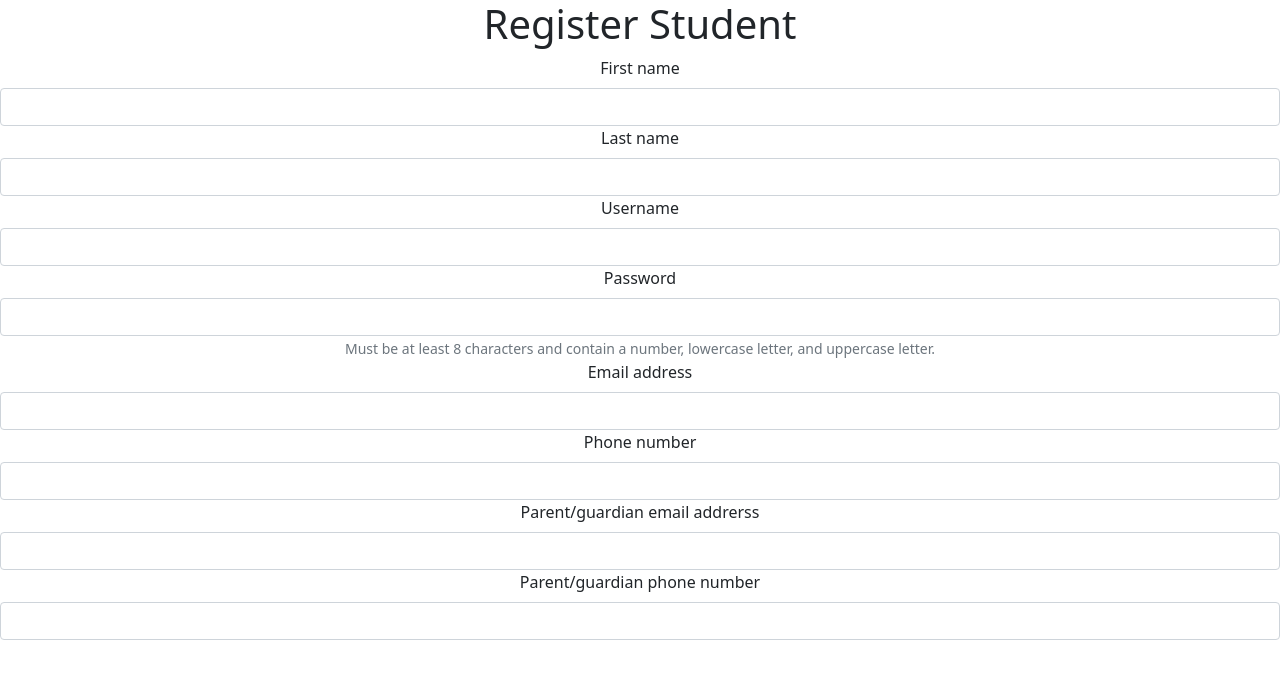
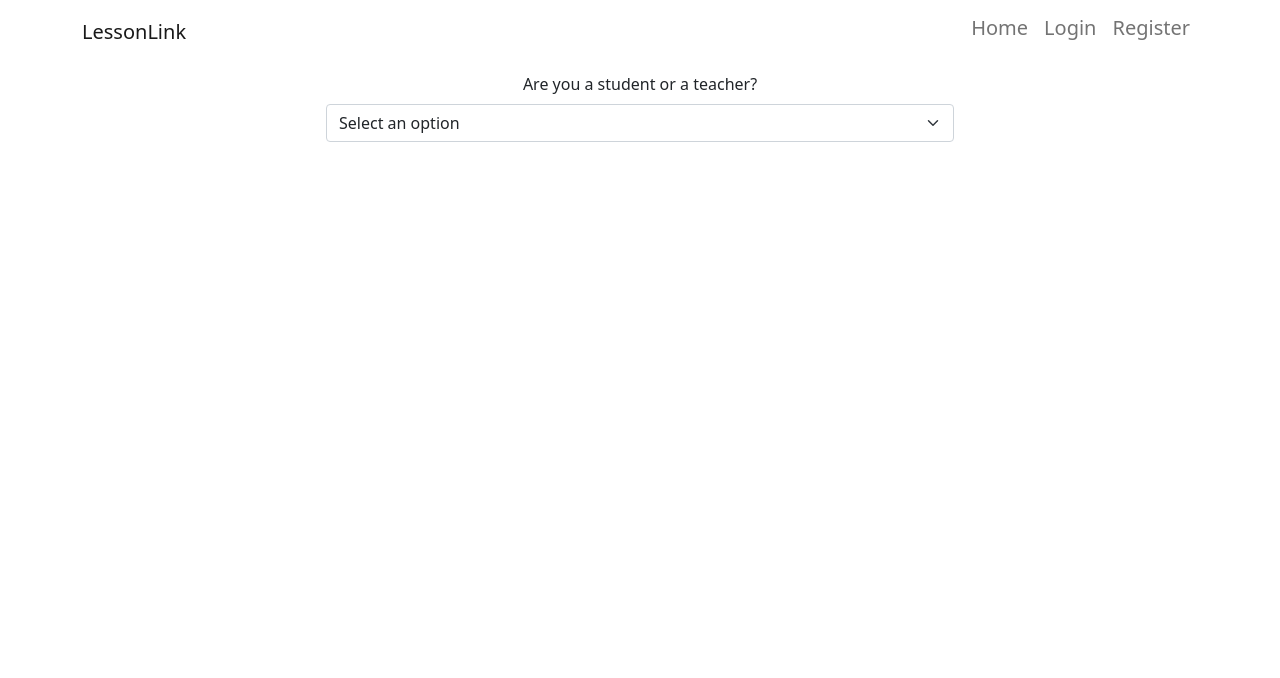
Before and after one commit to dylanbram354/LessonLink-Frontend, a React (Create React App) app: page /register in a window 1280 px wide. Shown: the top 678 px of the page. Built offline with nearby package versions, Linux system fonts and the light colour scheme.

Commit message:
Completed user registration form, with option to choose role

```diff
--- a/src/App.js
+++ b/src/App.js
@@ -5,6 +5,7 @@ import useCal from './hooks/useCal';
 import LandingPage from './components/landingPage';
 import Register from './components/register';
 import Login from './components/login';
+import NavBar from './components/navBar';
 
 function App() {
 
@@ -36,7 +37,7 @@ function App() {
 
   return (
     <React.Fragment>
-      {/* <NavBar user={user} logout={logout}/> */}
+      <NavBar user={user} logout={logout}/>
       <Switch>
         <Route path="/" exact render={(props) => (<LandingPage {...props} user={user} token={token}/>)} />
         <Route path="/register" component={Register} />
--- a/src/components/landingPage.jsx
+++ b/src/components/landingPage.jsx
@@ -12,20 +12,20 @@ export default function LandingPage(props){
             <React.Fragment>
                 {user.role === "Teacher" ?
                     <React.Fragment>
-                    <div>
+                    <div className='text-center'>
                         <p>Teacher logged in</p>
                     </div>
                     </React.Fragment>
                 :
                     <React.Fragment>
-                    <div>
+                    <div className='text-center'>
                         <p>Student logged in</p>
                     </div>
                     </React.Fragment>
                 }
             </React.Fragment>
             :
-            <div>
+            <div className='text-center'>
                 <p>Logged out</p>
             </div>
             }
--- a/src/components/navBar.jsx
+++ b/src/components/navBar.jsx
@@ -0,0 +1,69 @@
+import React, { useState, useEffect } from 'react';
+import { Navbar, Button, Container, Nav } from 'react-bootstrap';
+import { Link, Redirect} from 'react-router-dom';
+
+export default function NavBar(props){
+
+    const [user, setUser] = useState(props.user);
+    const [redirect, setRedirect] = useState(false);
+
+    useEffect(() => {setUser(props.user); setRedirect(false);}, [props.user])
+
+    function logout(){
+        setRedirect(true);
+        props.logout();
+    }
+
+    return(
+        <React.Fragment>
+            {user ?
+                <React.Fragment>
+                    {user.role == "Teacher" ?
+                        <Navbar variant="light">
+                            <Container>
+                                <Navbar.Brand>LessonLink</Navbar.Brand>
+                                <Navbar.Brand>{user.role} - {user.username}</Navbar.Brand>
+                                <Nav>
+                                    <Nav.Item>Teacher links</Nav.Item>
+                                </Nav>
+                                <Nav.Item>
+                                    {!redirect ? <Button variant='danger' onClick={() => logout()} >Logout {user.username}</Button> : <Redirect to='/'/>}
+                                </Nav.Item>
+                            </Container>
+                        </Navbar>
+                    :
+                    <Navbar variant="light">
+                        <Container>
+                            <Navbar.Brand>LessonLink</Navbar.Brand>
+                            <Navbar.Brand>{user.role} - {user.username}</Navbar.Brand>
+                            <Nav>
+                                <Nav.Item>student links</Nav.Item>
+                            </Nav>
+                            <Nav.Item>
+                                {!redirect ? <Button variant='danger' onClick={() => logout()} >Logout {user.username}</Button> : <Redirect to='/'/>}
+                            </Nav.Item>
+                        </Container>
+                    </Navbar>
+                    }
+                </React.Fragment>
+            :
+                <Navbar variant="light">
+                    <Container>
+                        <Navbar.Brand>LessonLink</Navbar.Brand>
+                        <Nav>
+                            <Nav.Item>
+                                <Nav.Link as={Link} to="/"><h5>Home</h5></Nav.Link>
+                            </Nav.Item>
+                            <Nav.Item>
+                                <Nav.Link as={Link} to="/login"><h5>Login</h5></Nav.Link>
+                            </Nav.Item>
+                            <Nav.Item>
+                                <Nav.Link as={Link} to="/register"><h5>Register</h5></Nav.Link>
+                            </Nav.Item>
+                        </Nav>
+                    </Container>
+                </Navbar>
+            }
+        </React.Fragment>
+    )
+}
--- a/src/components/register.jsx
+++ b/src/components/register.jsx
@@ -4,17 +4,21 @@ import { Button, Form } from 'react-bootstrap';
 import axios from 'axios';
 import { Redirect, Link } from 'react-router';
 
-export default function Register(props){
+export default function Register(){
 
     const { values, handleChange, handleSubmit } = useForm(submitForm);
     const [redirect, setRedirect ] = useState(false);
-    const [userType, setUserType] = useState(props.userType);
+    const [userType, setUserType] = useState(null);
+
+    useEffect(() => {setUserType(values.userType)}, [values.userType]);
 
     async function submitForm(){
         let newUser = {...values, role: userType.toUpperCase()};
+        newUser.userType = null;
         console.log(newUser);
         try{
             let response = await axios.post('https://localhost:44394/api/authentication', newUser);
+            console.log(response.data);
             setRedirect(true);
         }
         catch(err){
@@ -25,43 +29,51 @@ export default function Register(props){
     return(
         <React.Fragment>
             {!redirect ?
-            <div className='text-center'>
-                {userType == "Teacher"
-                    ?
-                    <h1>Register Teacher</h1>
-                    :
-                    <h1>Register Student</h1>
-                }
+                <div className='row'>
+                    <div className='col-3' />
+                    <div className='text-center col'>
                         <Form onSubmit={handleSubmit}>
-                    <Form.Group controlId="firstName">
+                            <Form.Group className='mt-2' controlId="userType">
+                                <Form.Label>Are you a student or a teacher?</Form.Label>
+                                <Form.Select name="userType" onChange={handleChange} value={values.userType} required={true}>
+                                    <option value=''>Select an option</option>
+                                    <option value="STUDENT">Student</option>
+                                    <option value="TEACHER">Teacher</option>
+                                </Form.Select>
+                            </Form.Group>
+
+                            {userType &&
+                                <React.Fragment>
+                                    <Form.Group className='mt-2' controlId="firstName">
                                         <Form.Label>First name</Form.Label>
-                        <Form.Control type="text" name="firstname" onChange={handleChange} value={values.firstName} required={true} />
+                                        <Form.Control type="text" placeholder="First name" name="firstname" onChange={handleChange} value={values.firstName} required={true} />
                                     </Form.Group>
-                    <Form.Group controlId="lastName">
+                                    <Form.Group className='mt-2' controlId="lastName">
                                         <Form.Label>Last name</Form.Label>
-                        <Form.Control type="text" name="lastname" onChange={handleChange} value={values.lastName} required={true} />
+                                        <Form.Control type="text" placeholder="Last name" name="lastname" onChange={handleChange} value={values.lastName} required={true} />
                                     </Form.Group>
-                    <Form.Group controlId="username">
+                                    <Form.Group className='mt-2' controlId="username">
                                         <Form.Label>Username</Form.Label>
-                        <Form.Control type="text" name="username" onChange={handleChange} value={values.username} required={true} />
+                                        <Form.Control type="text" name="username" placeholder="Username" onChange={handleChange} value={values.username} required={true} />
                                     </Form.Group>
-                    <Form.Group controlId="password">
+                                    <Form.Group className='mt-2' controlId="password">
                                         <Form.Label>Password</Form.Label>
-                        <Form.Control type="password" name="password" pattern="(?=.*\d)(?=.*[a-z])(?=.*[A-Z]).{8,}" onChange={handleChange} value={values.password} required={true} />
+                                        <Form.Control type="password" name="password" placeholder="Password" pattern="(?=.*\d)(?=.*[a-z])(?=.*[A-Z]).{8,}" onChange={handleChange} value={values.password} required={true} />
                                         <Form.Text className="text-muted">
                                         Must be at least 8 characters and contain a number, lowercase letter, and uppercase letter.
                                         </Form.Text>
                                     </Form.Group>
-                    <Form.Group controlId="email">
+                                    <Form.Group className='mt-2' controlId="email">
                                         <Form.Label>Email address</Form.Label>
-                        <Form.Control type="email" name="email" onChange={handleChange} value={values.email} required={true} />
+                                        <Form.Control type="email" name="email" placeholder="Email address" onChange={handleChange} value={values.email} required={true} />
                                     </Form.Group>
-                    <Form.Group controlId="phonenumber">
+                                    <Form.Group className='mt-2' controlId="phonenumber">
                                         <Form.Label>Phone number</Form.Label>
-                        <Form.Control type="tel" name="phonenumber" onChange={handleChange} value={values.phonenumber} required={true} />
+                                        <Form.Control type="tel" name="phonenumber" placeholder="Phone number" onChange={handleChange} value={values.phonenumber} required={true} />
                                     </Form.Group>
-                    {userType === "Teacher" ?
-                        <Form.Group controlId="preferredContact">
+                                    <React.Fragment>
+                                        {userType === "TEACHER" ?
+                                        <Form.Group className='mt-2' controlId="preferredContact">
                                             <Form.Label>Preferred method of contact</Form.Label>
                                             <Form.Select name="prefferedContact" onChange={handleChange} value={values.preferredContact} required={true}>
                                                 <option value="Email">Email</option>
@@ -71,17 +83,23 @@ export default function Register(props){
                                         </Form.Group>
                                         :
                                         <React.Fragment>
-                            <Form.Group controlId="parentEmail">
+                                            <Form.Group className='mt-2' controlId="parentEmail">
                                                 <Form.Label>Parent/guardian email addrerss</Form.Label>
-                                <Form.Control type="email" name="parentEmail" onChange={handleChange} value={values.parentEmail} required={true} />
+                                                <Form.Control type="email" name="parentEmail" placeholder="Parent/guardian email" onChange={handleChange} value={values.parentEmail} required={true} />
                                             </Form.Group>
-                            <Form.Group controlId="parentPhone">
+                                            <Form.Group className='mt-2' controlId="parentPhone">
                                                 <Form.Label>Parent/guardian phone number</Form.Label>
-                                <Form.Control type="tel" name="parentPhone" onChange={handleChange} value={values.parentPhone} required={true} />
+                                                <Form.Control type="tel" name="parentPhone" placeholder="Parent/guardian phone" onChange={handleChange} value={values.parentPhone} required={true} />
                                             </Form.Group>
                                         </React.Fragment>
                                         }
+                                    </React.Fragment>
+                                    <Button className='mt-2' type="submit">Register</Button>
+                                </React.Fragment>
+                            }
                         </Form>
+                    </div>
+                    <div className='col-3' />
                 </div>
             :
                 <Redirect to="/login"/>
```
Lines whose indentation alone changed are shown as unchanged.
